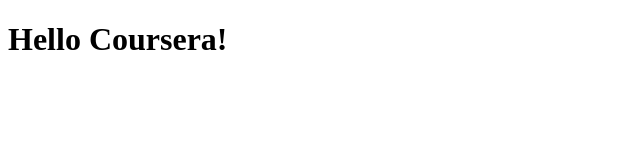
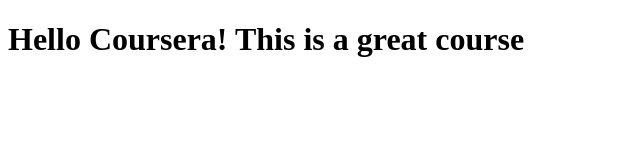
Before and after one commit to zionik/coursera-test, a plain HTML site: page site/index.html in a window 1280 px wide. Shown: the whole page, without its empty margins (0-640 px from the left). Drawn offline with Linux system fonts and the light colour scheme.

Commit message:
Adding extra text

```diff
--- a/site/index.html
+++ b/site/index.html
@@ -1,7 +1,9 @@
 <!DOCTYPE html>
+<html>
 <head>
 <title>Hello Coursera!</title>
 </head>
 <body>
-	<h1>Hello Coursera!</h1>
+	<h1>Hello Coursera! This is a great course</h1>
 </body>
+</html>
```
